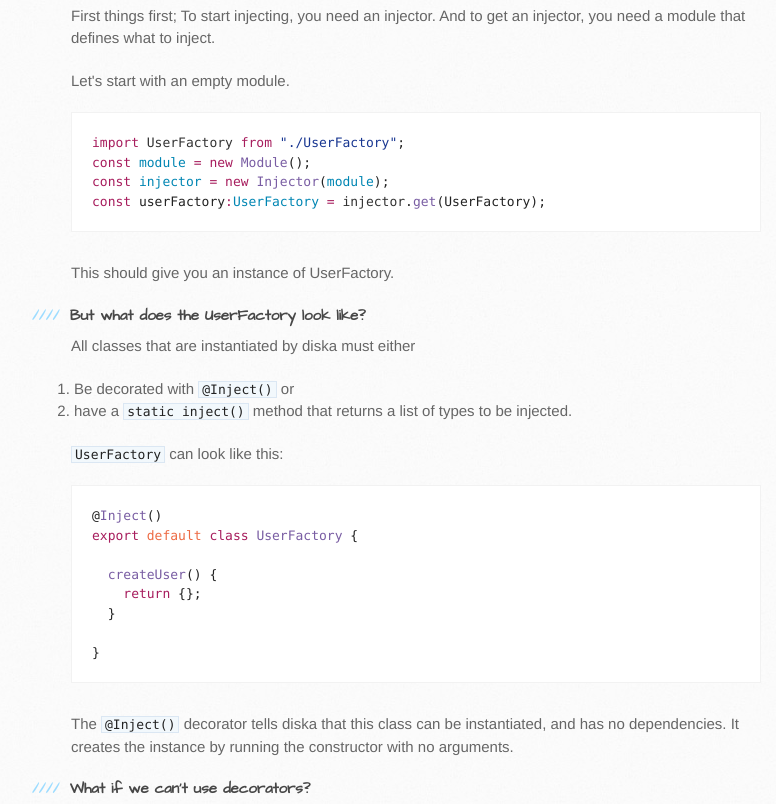
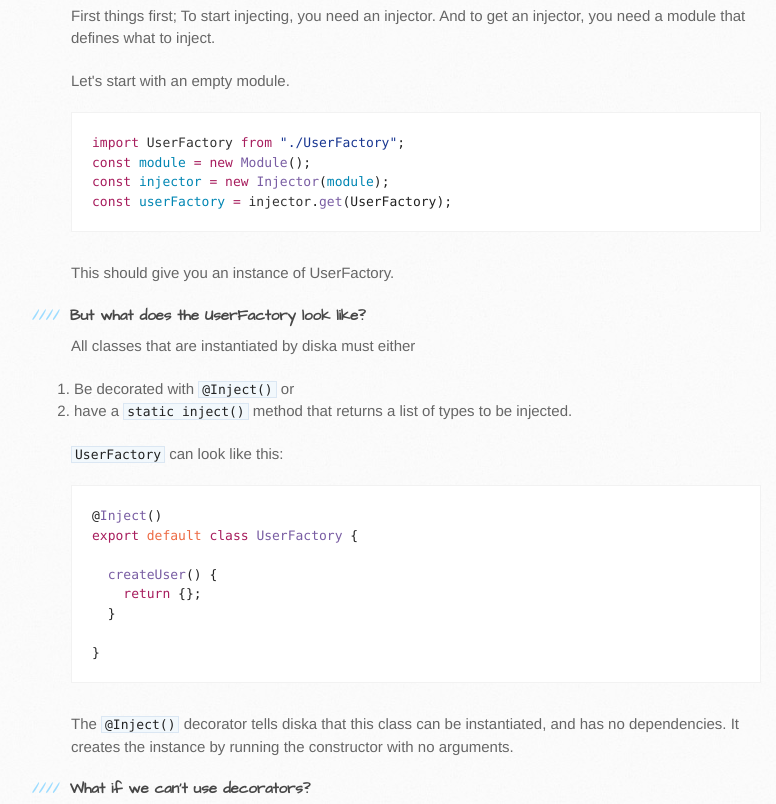
Before and after one commit to mattias800/diskajs, a plain HTML site: page index.html in a window 1280 px wide. Shown: the part 1411-2215 px from the top of the page, without its empty margins (99-875 px from the left). Drawn offline with Linux system fonts and the light colour scheme.

```diff
--- a/index.html
+++ b/index.html
@@ -96,7 +96,7 @@
 <div class="highlight highlight-source-js"><pre><span class="pl-k">import</span> <span class="pl-smi">UserFactory</span> <span class="pl-k">from</span> <span class="pl-s"><span class="pl-pds">"</span>./UserFactory<span class="pl-pds">"</span></span>;
 <span class="pl-k">const</span> <span class="pl-c1">module</span> <span class="pl-k">=</span> <span class="pl-k">new</span> <span class="pl-en">Module</span>();
 <span class="pl-k">const</span> <span class="pl-c1">injector</span> <span class="pl-k">=</span> <span class="pl-k">new</span> <span class="pl-en">Injector</span>(<span class="pl-c1">module</span>);
-<span class="pl-k">const</span> userFactory<span class="pl-k">:</span><span class="pl-c1">UserFactory</span> <span class="pl-k">=</span> <span class="pl-smi">injector</span>.<span class="pl-en">get</span>(UserFactory);</pre></div>
+<span class="pl-k">const</span> <span class="pl-c1">userFactory</span> <span class="pl-k">=</span> <span class="pl-smi">injector</span>.<span class="pl-en">get</span>(UserFactory);</pre></div>
 
 <p>This should give you an instance of UserFactory.</p>
 
@@ -227,7 +227,7 @@
 <div class="highlight highlight-source-js"><pre><span class="pl-k">const</span> <span class="pl-c1">module</span> <span class="pl-k">=</span> <span class="pl-k">new</span> <span class="pl-en">Module</span>();
 <span class="pl-smi">module</span>.<span class="pl-en">bind</span>(UserFactory).<span class="pl-en">to</span>(MockedUserFactory);
 <span class="pl-k">const</span> <span class="pl-c1">injector</span> <span class="pl-k">=</span> <span class="pl-k">new</span> <span class="pl-en">Injector</span>(<span class="pl-c1">module</span>);
-<span class="pl-k">const</span> userFactory<span class="pl-k">:</span><span class="pl-c1">UserFactory</span> <span class="pl-k">=</span> <span class="pl-smi">injector</span>.<span class="pl-en">get</span>(UserFactory);</pre></div>
+<span class="pl-k">const</span> <span class="pl-c1">userFactory</span> <span class="pl-k">=</span> <span class="pl-smi">injector</span>.<span class="pl-en">get</span>(UserFactory);</pre></div>
 
 <h4>
 <a id="what-if-we-want-the-userfactory-to-be-a-singleton-so-that-we-reuse-it-instead-of-creating-new-instances-all-the-time" class="anchor" href="#what-if-we-want-the-userfactory-to-be-a-singleton-so-that-we-reuse-it-instead-of-creating-new-instances-all-the-time" aria-hidden="true"><span class="octicon octicon-link"></span></a>What if we want the <code>UserFactory</code> to be a singleton, so that we reuse it instead of creating new instances all the time?</h4>
```
Also changed, not shown: params.json (+1 -1 lines).
